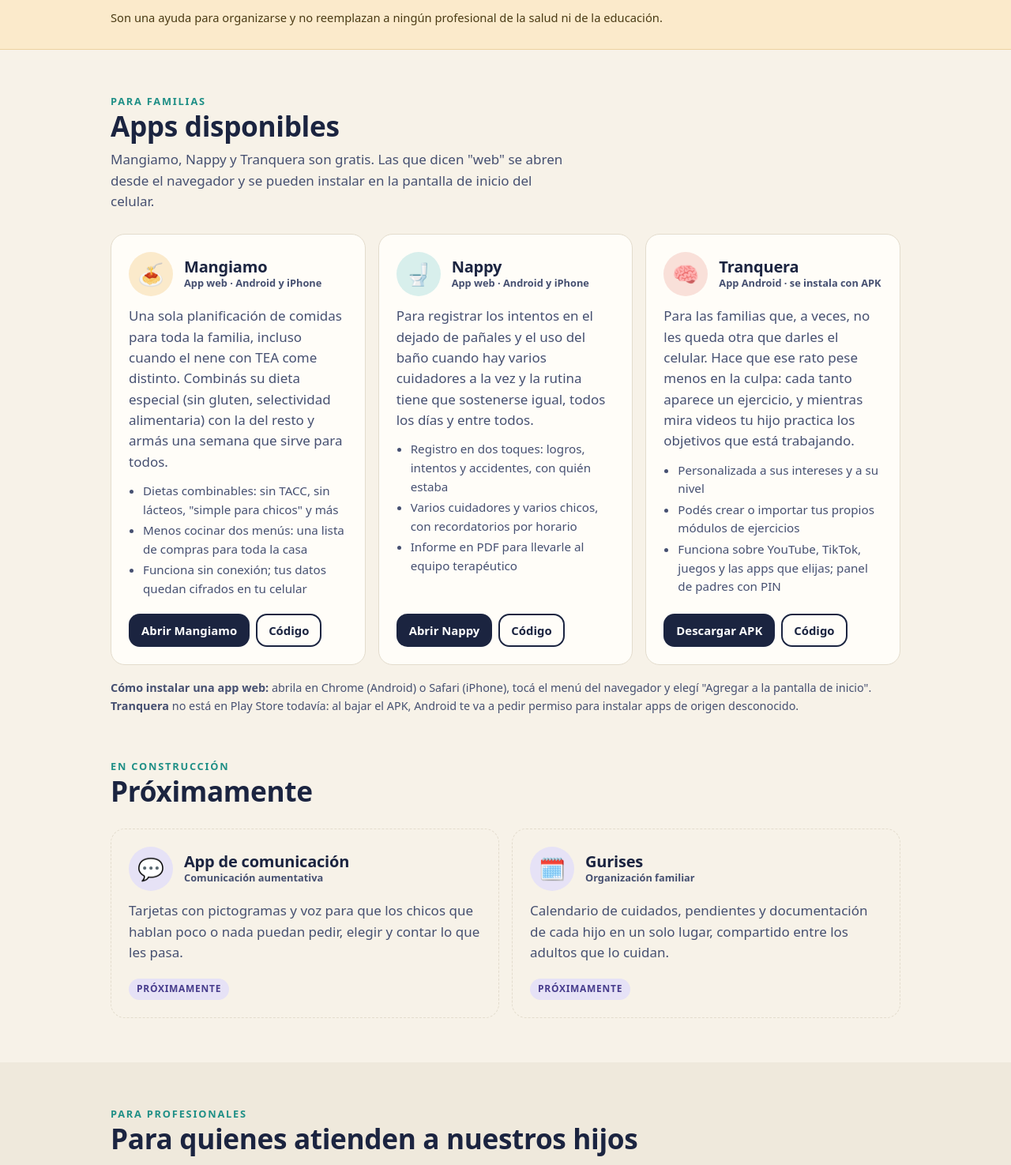
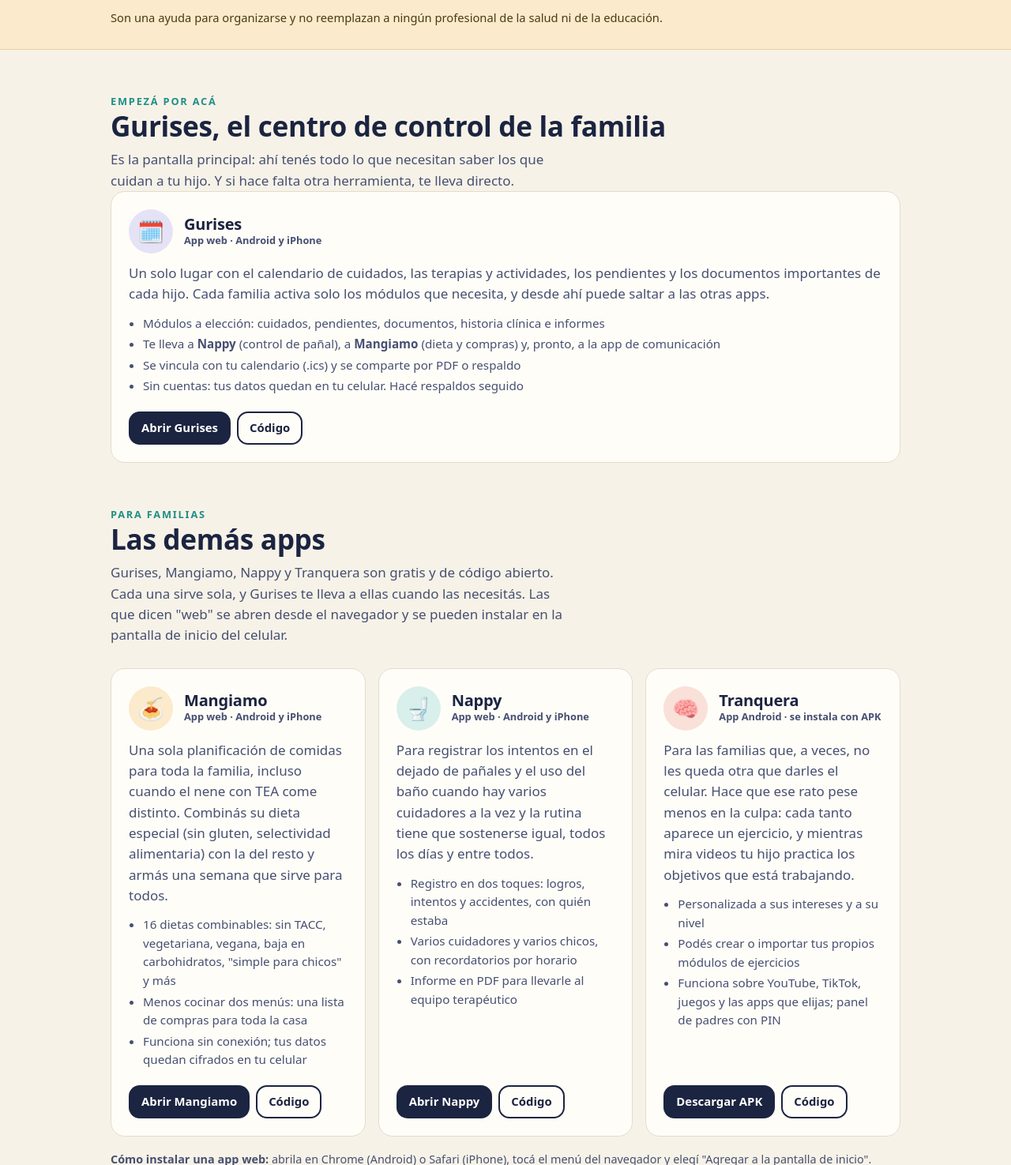
Before and after one commit to AbelG88/Orbita-tea, a plain HTML site: page index.html in a window 1280 px wide. Shown: the part 1325-2800 px from the top of the page at 79% size. Drawn offline with Linux system fonts and the light colour scheme; no server answers.

Commit message:
Sitio: Gurises arriba como centro de control; sale de Próximamente; 16 dietas en Mangiamo
Co-Authored-By: Claude Sonnet 5.5 <noreply@anthropic.com>
Claude-Session: https://claude.ai/code/session_013L3XiV7UsyvQraHaj1yPVs

```diff
--- a/functions/api/sugerencias.js
+++ b/functions/api/sugerencias.js
@@ -2,7 +2,7 @@
 // POST: recibe una sugerencia/crítica de una app y la guarda en Cloudflare KV (binding FEEDBACK).
 // GET ?t=<ADMIN_TOKEN>: lista lo recibido (solo para el dueño del sitio).
 
-const APPS = ['mangiamo', 'nappy', 'tranquera', 'consultorio', 'comunicacion', 'sitio'];
+const APPS = ['gurises', 'mangiamo', 'nappy', 'tranquera', 'consultorio', 'comunicacion', 'sitio'];
 const TIPOS = ['sugerencia', 'critica', 'problema'];
 const MAX_MSG = 2000;
 const MAX_CONTACTO = 120;
--- a/index.html
+++ b/index.html
@@ -146,6 +146,7 @@ footer p+p{margin-top:8px}
       Órbita TEA
     </a>
     <nav class="menu" aria-label="Secciones">
+      <a href="#gurises">Gurises</a>
       <a href="#apps">Apps</a>
       <a href="#pronto">Próximamente</a>
       <a href="#profesionales">Profesionales</a>
@@ -220,11 +221,36 @@ footer p+p{margin-top:8px}
   </div>
 </aside>
 
+<section id="gurises" style="padding-bottom:0">
+  <div class="wrap">
+    <p class="eyebrow">Empezá por acá</p>
+    <h2>Gurises, el centro de control de la familia</h2>
+    <p class="lead">Es la pantalla principal: ahí tenés todo lo que necesitan saber los que cuidan a tu hijo. Y si hace falta otra herramienta, te lleva directo.</p>
+    <article class="app" style="max-width:none">
+      <div class="head">
+        <div class="planet p-violet" aria-hidden="true">🗓️</div>
+        <div><h3>Gurises</h3><p class="kind">App web · Android y iPhone</p></div>
+      </div>
+      <p class="desc">Un solo lugar con el calendario de cuidados, las terapias y actividades, los pendientes y los documentos importantes de cada hijo. Cada familia activa solo los módulos que necesita, y desde ahí puede saltar a las otras apps.</p>
+      <ul>
+        <li>Módulos a elección: cuidados, pendientes, documentos, historia clínica e informes</li>
+        <li>Te lleva a <strong>Nappy</strong> (control de pañal), a <strong>Mangiamo</strong> (dieta y compras) y, pronto, a la app de comunicación</li>
+        <li>Se vincula con tu calendario (.ics) y se comparte por PDF o respaldo</li>
+        <li>Sin cuentas: tus datos quedan en tu celular. Hacé respaldos seguido</li>
+      </ul>
+      <div class="acciones">
+        <a class="btn dark small" href="https://abelg88.github.io/gurises/" target="_blank" rel="noopener">Abrir Gurises</a>
+        <a class="btn line small" href="https://github.com/AbelG88/gurises" target="_blank" rel="noopener">Código</a>
+      </div>
+    </article>
+  </div>
+</section>
+
 <section id="apps">
   <div class="wrap">
     <p class="eyebrow">Para familias</p>
-    <h2>Apps disponibles</h2>
-    <p class="lead">Mangiamo, Nappy y Tranquera son gratis. Las que dicen "web" se abren desde el navegador y se pueden instalar en la pantalla de inicio del celular.</p>
+    <h2>Las demás apps</h2>
+    <p class="lead">Gurises, Mangiamo, Nappy y Tranquera son gratis y de código abierto. Cada una sirve sola, y Gurises te lleva a ellas cuando las necesitás. Las que dicen "web" se abren desde el navegador y se pueden instalar en la pantalla de inicio del celular.</p>
 
     <div class="grid tres">
       <article class="app">
@@ -234,7 +260,7 @@ footer p+p{margin-top:8px}
         </div>
         <p class="desc">Una sola planificación de comidas para toda la familia, incluso cuando el nene con TEA come distinto. Combinás su dieta especial (sin gluten, selectividad alimentaria) con la del resto y armás una semana que sirve para todos.</p>
         <ul>
-          <li>Dietas combinables: sin TACC, sin lácteos, "simple para chicos" y más</li>
+          <li>16 dietas combinables: sin TACC, vegetariana, vegana, baja en carbohidratos, "simple para chicos" y más</li>
           <li>Menos cocinar dos menús: una lista de compras para toda la casa</li>
           <li>Funciona sin conexión; tus datos quedan cifrados en tu celular</li>
         </ul>
@@ -296,14 +322,6 @@ footer p+p{margin-top:8px}
         <p class="desc">Tarjetas con pictogramas y voz para que los chicos que hablan poco o nada puedan pedir, elegir y contar lo que les pasa.</p>
         <div class="acciones"><span class="tag">Próximamente</span></div>
       </article>
-      <article class="app pronto">
-        <div class="head">
-          <div class="planet p-violet" aria-hidden="true">🗓️</div>
-          <div><h3>Gurises</h3><p class="kind">Organización familiar</p></div>
-        </div>
-        <p class="desc">Calendario de cuidados, pendientes y documentación de cada hijo en un solo lugar, compartido entre los adultos que lo cuidan.</p>
-        <div class="acciones"><span class="tag">Próximamente</span></div>
-      </article>
     </div>
   </div>
 </section>
@@ -348,6 +366,7 @@ footer p+p{margin-top:8px}
           <option value="nappy">Nappy</option>
           <option value="tranquera">Tranquera</option>
           <option value="consultorio">Consultorio (para profesionales)</option>
+          <option value="gurises">Gurises</option>
           <option value="comunicacion">App de comunicación (próxima)</option>
           <option value="sitio">Este sitio</option>
         </select>
```
